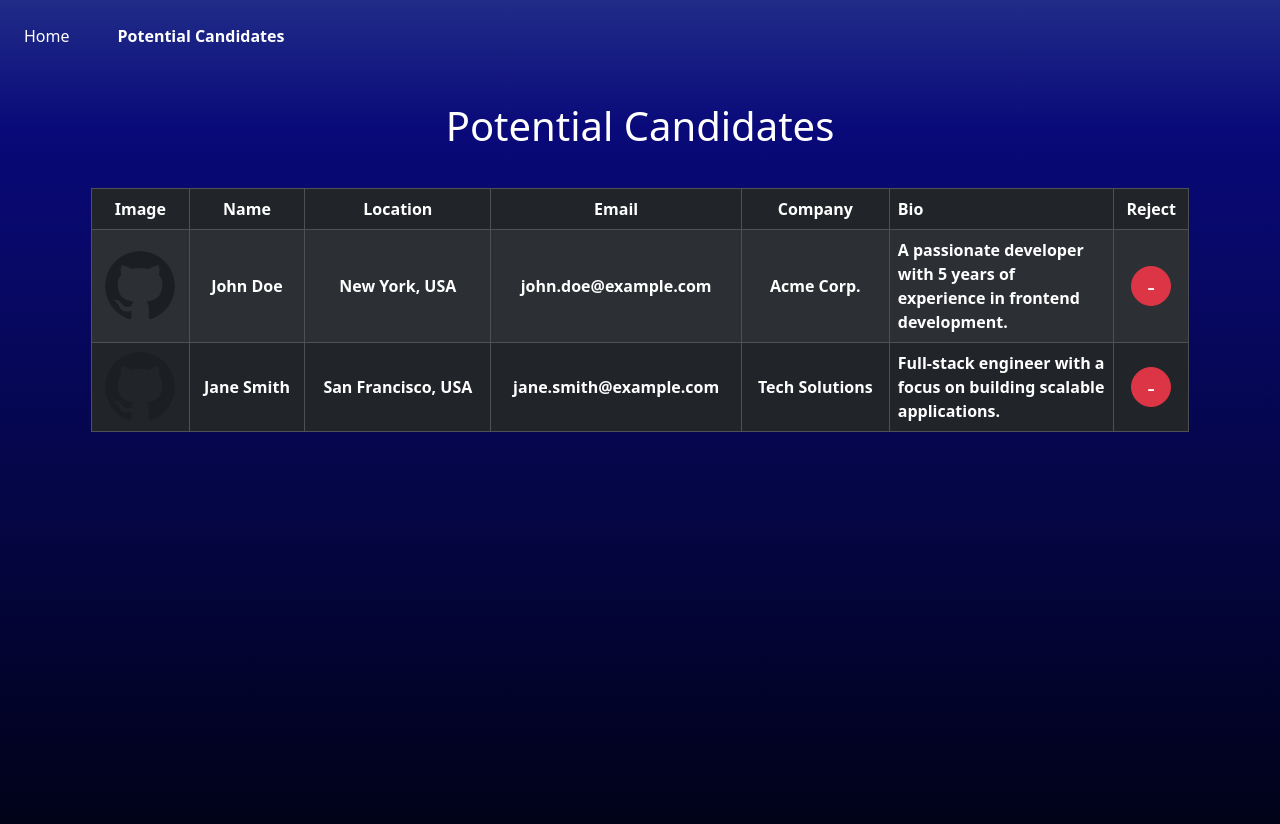
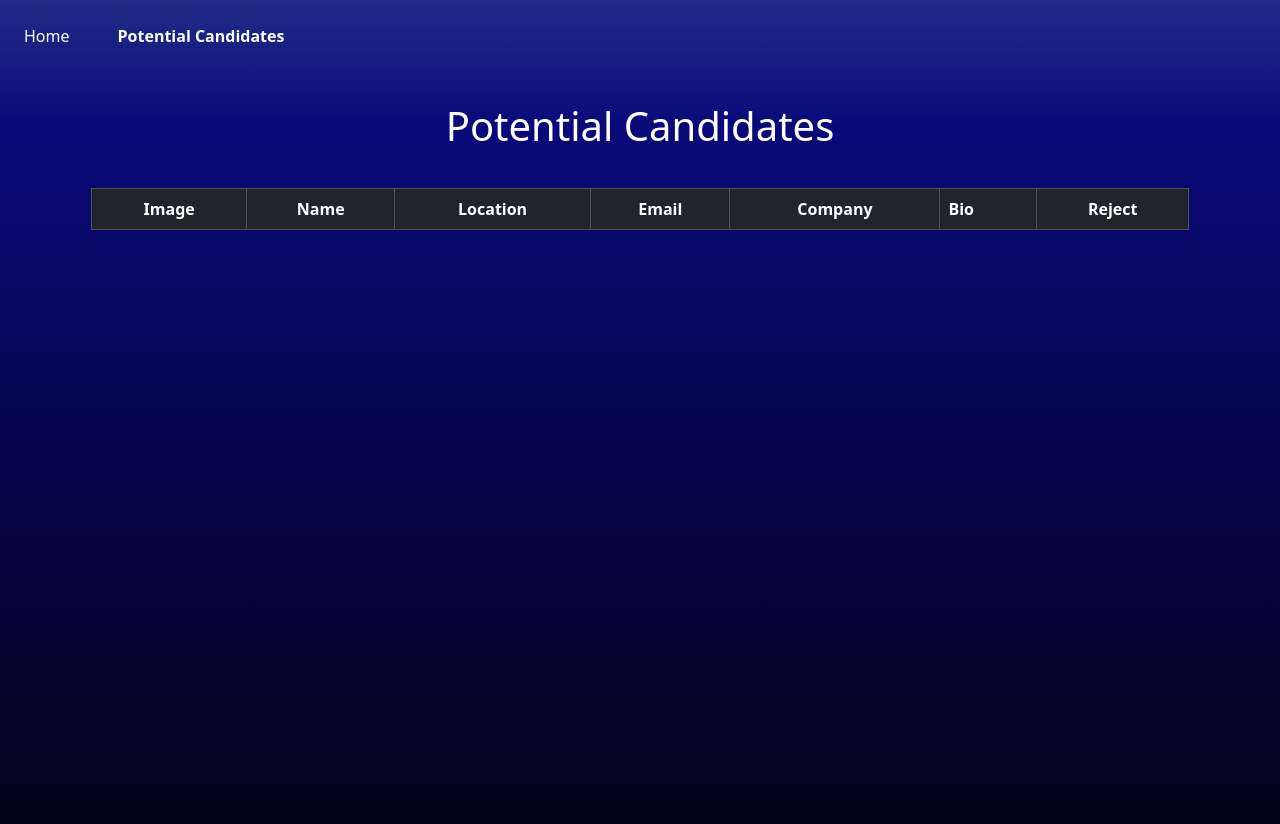
Before and after one commit to celeste-hayes/Candidate-Search, a React (Vite) app: page /SavedCandidates in a window 1280 px wide. Shown: the top 824 px of the page. Built offline with nearby package versions, Linux system fonts and the light colour scheme.

Commit message:
Feat: add fetch logic to potential candidates

```diff
--- a/src/pages/SavedCandidates.tsx
+++ b/src/pages/SavedCandidates.tsx
@@ -1,29 +1,25 @@
+import { useState, useEffect } from 'react';
+import { Table, Button } from 'react-bootstrap';
+import githubPlaceholder from '../assets/github_placeholder.svg';
+import type Candidate from '../interfaces/Candidate.interface';
 import '../index.css';
-import githubPlaceholder from '../assets/github_placeholder.svg';
-import Table from 'react-bootstrap/Table';
-
-const candidates = [
-  {
-    id: 1,
-    image: githubPlaceholder,
-    name: 'John Doe',
-    location: 'New York, USA',
-    email: 'john.doe@example.com',
-    company: 'Acme Corp.',
-    bio: 'A passionate developer with 5 years of experience in frontend development.'
-  },
-  {
-    id: 2,
-    image: githubPlaceholder,
-    name: 'Jane Smith',
-    location: 'San Francisco, USA',
-    email: 'jane.smith@example.com',
-    company: 'Tech Solutions',
-    bio: 'Full-stack engineer with a focus on building scalable applications.'
-  }
-];
 
 const SavedCandidates = () => {
+  const [savedCandidates, setSavedCandidates] = useState<Candidate[]>([]);
+
+  useEffect(() => {
+    const candidates = JSON.parse(localStorage.getItem('savedCandidates') || '[]');
+    setSavedCandidates(candidates);
+  }, []);
+
+  const handleReject = (candidateId: number) => {
+    const updatedCandidates = savedCandidates.filter(
+      (candidate) => candidate.id !== candidateId
+    );
+    setSavedCandidates(updatedCandidates);
+    localStorage.setItem('savedCandidates', JSON.stringify(updatedCandidates));
+  };
+
   return (
     <div className="main">
       <h1>Potential Candidates</h1>
@@ -42,21 +38,26 @@ const SavedCandidates = () => {
             </tr>
           </thead>
           <tbody>
-            {candidates.map((candidate) => (
+            {savedCandidates.map((candidate) => (
               <tr key={candidate.id}>
                 <td className="image-column">
                   <img
-                    src={candidate.image || githubPlaceholder}
-                    alt={candidate.name}
+                    src={candidate.avatar_url || githubPlaceholder}
+                    alt={candidate.login}
                   />
                 </td>
-                <td>{candidate.name}</td>
-                <td>{candidate.location}</td>
-                <td>{candidate.email}</td>
-                <td>{candidate.company}</td>
-                <td className="bio-column">{candidate.bio}</td>
+                <td>{candidate.login|| 'No Name Available'}</td>
+                <td>{candidate.location || 'Not provided'}</td>
+                <td>{candidate.email || 'Not available'}</td>
+                <td>{candidate.company || 'Not available'}</td>
+                <td className="bio-column">{candidate.bio || 'No bio available'}</td>
                 <td>
-                  <button className="btn btn-danger">-</button>
+                  <Button
+                    className="btn btn-danger"
+                    onClick={() => handleReject(candidate.id)}
+                  >
+                    -
+                  </Button>
                 </td>
               </tr>
             ))}
```
